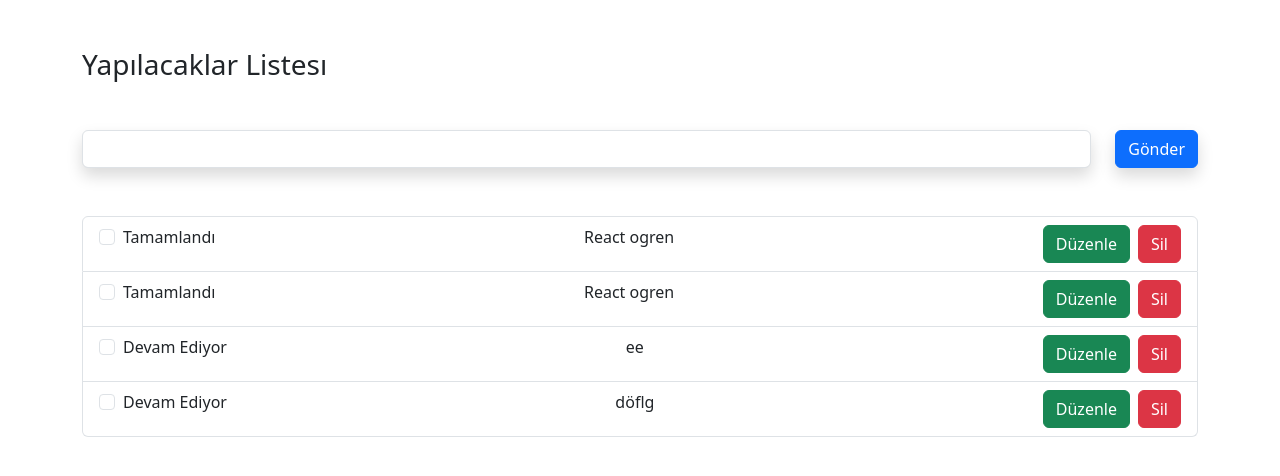
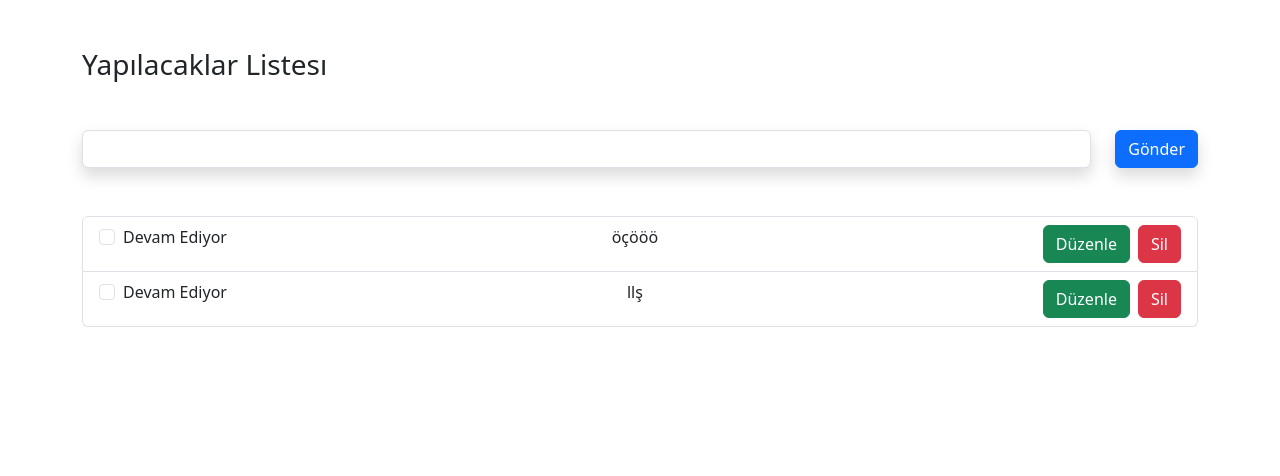
Before and after one commit to Yulduzb/To-Do-List-React-Project, a React (Vite) app in the folder todo/: page / in a window 1280 px wide. Shown: the top 476 px of the page. Built offline with nearby package versions, Linux system fonts and the light colour scheme; data requests are answered from the project's data file.

Commit message:
1.uuid kutubhanesi kuruldu ve yeni eklenen objelere uuid kutubhansei sayesinda benzersiz id oluşturulyor. 2.axios.put  ile yapilacaklar listesi checkbox tıklanilmasi foksiyonu yazildi

```diff
--- a/todo/db.json
+++ b/todo/db.json
@@ -1,27 +1,15 @@
 {
   "todos": [
     {
-      "id": "12334",
-      "title": "React ogren",
-      "date": "2023-14-10",
-      "isDone": true
-    },
-    {
-      "id": "12fh334",
-      "title": "React ogren",
-      "date": "2023-14-10",
-      "isDone": true
-    },
-    {
-      "id": "125546",
-      "title": "ee",
-      "date": "2023-10-21T18:49:12.101Z",
+      "id": "fbaf2825-f653-4610-90c7-51927b29e6d2",
+      "title": "öçööö",
+      "date": "2023-10-26T16:55:12.121Z",
       "isDone": false
     },
     {
-      "id": 1697916569669,
-      "title": "döflg",
-      "date": "2023-10-21T19:29:29.669Z",
+      "id": "cacd4230-89f2-48aa-916b-fcc414d2bc6d",
+      "title": "llş",
+      "date": "2023-10-26T16:56:47.098Z",
       "isDone": false
     }
   ]
--- a/todo/package.json
+++ b/todo/package.json
@@ -14,7 +14,8 @@
     "axios": "^1.5.1",
     "json-server": "^0.17.4",
     "react": "^18.2.0",
-    "react-dom": "^18.2.0"
+    "react-dom": "^18.2.0",
+    "uuid": "^9.0.1"
   },
   "devDependencies": {
     "@types/react": "^18.2.15",
--- a/todo/src/App.jsx
+++ b/todo/src/App.jsx
@@ -2,6 +2,7 @@ import axios from 'axios'
 import { useEffect, useState } from 'react'
 import Loading from './components/Loading';
 import ListItem from './components/ListItem';
+import {v4 as uuidv4} from 'uuid';
 
 axios.defaults.baseURL='http://localhost:3000';
 
@@ -14,14 +15,19 @@ useEffect(()=>{
 
 const HandleSubmit =(e)=>{
   e.preventDefault();
+  if(!e.target[0].value){
+    alert("Lütfen başliği giriniz")
+    return
+  }
   const newTodo={
-    id:new Date().getTime(),
+    id:uuidv4(),
     title:e.target[0].value,
     date:new Date(),
     isDone:false,
   }
   axios.post(`/todos`,newTodo)
-  .then(()=>setTodos([...todos,newTodo]));
+  .then(()=>setTodos([...todos,newTodo]))
+
 
 
 }
@@ -35,7 +41,7 @@ const HandleSubmit =(e)=>{
       </form>
 
       <ul className='list-group'>
-        {/*Apidan cevap beklerken.Eğer null isa Yülleniyor yazar */}
+        {/*Apidan cevap beklerken.Eğer null isa Yükleniyor çalişir */}
         {todos === null && <Loading/>}
         {/*eğer todo true isa  todos dizisini map ile döner ve listeler */}
         {todos && todos.map((todo)=>
--- a/todo/src/components/ListItem.jsx
+++ b/todo/src/components/ListItem.jsx
@@ -6,18 +6,30 @@ import PropTypes from 'prop-types';
 const ListItem=({todos,allTodos,setTodos}) => {
 
     /*elemeni silen hem apiden hem listeden silen fonsiyon */
-const HandleDelete=()=>{
-axios.delete(`/${todos.id}`)
+const handleDelete=()=>{
+axios.delete(`todos/${todos.id}`)
 .then(()=>{
    const fitered= allTodos.filter((item)=>item.id !== todos.id);
    setTodos(fitered)
 })
 .catch(err => alert("Bir hata oluştu..."))
 }
+
+const handleChange=()=>{
+    const updated={...todos,isDone:!todos.isDone}
+    axios.put(`todos/${todos.id}`,updated)
+    //state i guncellemek
+    const newTodos=allTodos.map((i)=>
+    i.id===updated.id ? updated : i)
+    setTodos(newTodos);
+
+
+}
     return (
         <li className="d-flex justify-content-between aligin-items-center list-group-item">
             <div className="d-flex gap-2 ">
-                <input className="form-check-input" type="checkbox" />
+                <input checked={todos.isDone}
+                onChange={handleChange} className="form-check-input" type="checkbox" />
                 <span>{todos.isDone ? 'Tamamlandı' : 'Devam Ediyor'}</span>
 
 
@@ -25,7 +37,7 @@ axios.delete(`/${todos.id}`)
             <span>{todos.title}</span>
             <div className="d-flex gap-2">
                 <button className="btn btn-success" >Düzenle</button>
-                <button className="btn btn-danger" onClick={HandleDelete}>Sil</button>
+                <button className="btn btn-danger" onClick={handleDelete}>Sil</button>
             </div>
         </li>
 
```
Also changed, not shown: 1 other file (tests, documents, lock files or other folders).
